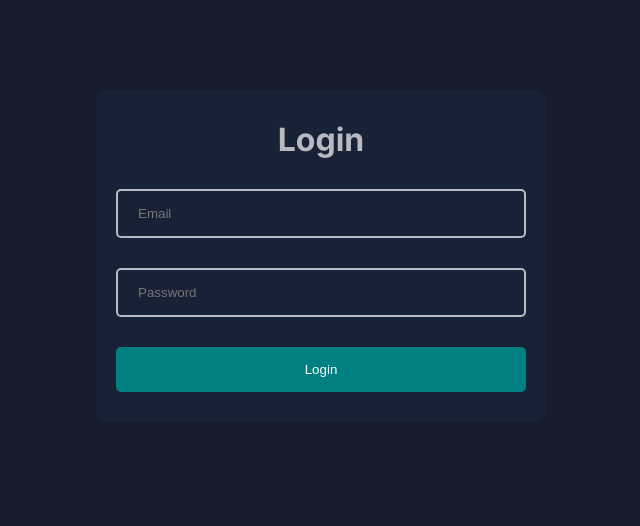
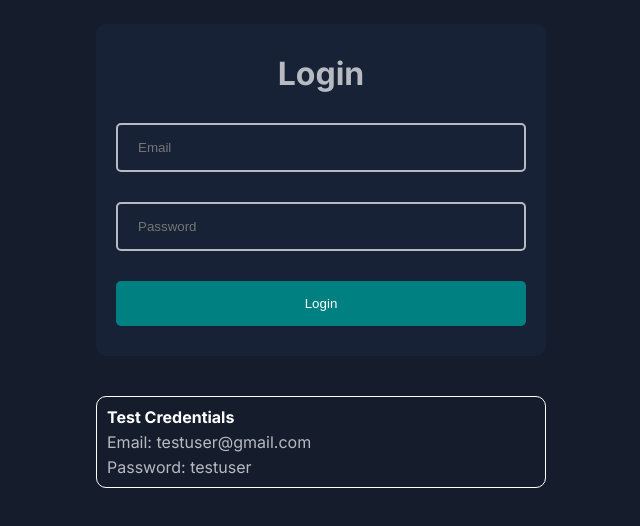
Before and after one commit to v1v3k-nepal/admin-dashboard, a Next.js app: page /login in a window 1280 px wide. Shown: the part 144-670 px from the top of the page, without its empty margins (319-959 px from the left). Built offline with nearby package versions, Linux system fonts and the light colour scheme; no server answers.

Commit message:
feat: added test user credentials in ui

```diff
--- a/src/components/dashboard_ui/loginForm/_loginForm.scss
+++ b/src/components/dashboard_ui/loginForm/_loginForm.scss
@@ -51,4 +51,21 @@
       color: #d5d500;
     }
   }
+
+  .test-credentials {
+    color: var(--textSoft);
+    display: flex;
+    flex-direction: column;
+    gap: 5px;
+    border: 1px solid white;
+    border-radius: 10px;
+    padding: 10px;
+    margin-top: 40px;
+    max-width: 450px;
+    width: 100%;
+    .title {
+      font-size: 1rem;
+      color: white;
+    }
+  }
 }
--- a/src/components/dashboard_ui/loginForm/loginForm.tsx
+++ b/src/components/dashboard_ui/loginForm/loginForm.tsx
@@ -65,6 +65,11 @@ const LoginForm = () => {
         {error && <span className="error">{error} </span>}
         {loginMessage && <span className="signin-message">{loginMessage}</span>}
       </form>
+      <div className="test-credentials">
+        <h2 className="title">Test Credentials</h2>
+        <p className="email">Email: testuser@gmail.com</p>
+        <p className="password">Password: testuser</p>
+      </div>
     </div>
   );
 };
```
